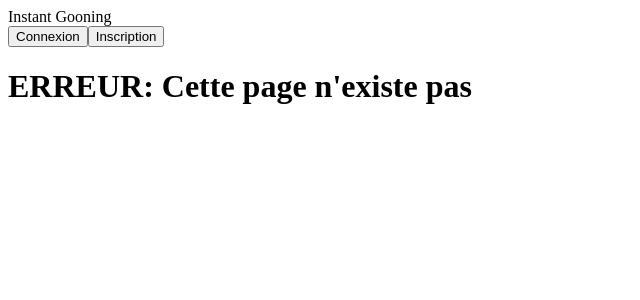
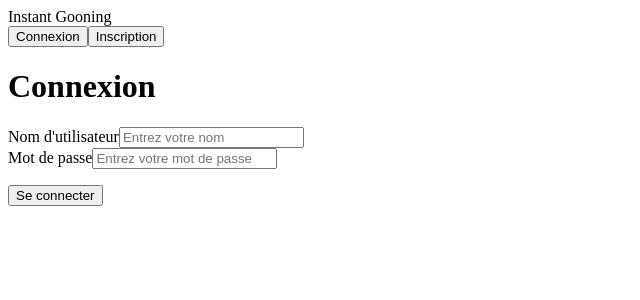
Before and after one commit to matheo-lacerte/Instant-Gooning, a React (Vite) app: page /login in a window 1280 px wide. Shown: the top 300 px of the page, without its empty margins (0-640 px from the left). Built offline with nearby package versions, Linux system fonts and the light colour scheme.

Commit message:
Ajout d'une page de connexion

```diff
--- /dev/null
+++ b/src/pages/Login/Login.jsx
@@ -0,0 +1,45 @@
+import { useState, useContext } from "react";
+import { useNavigate } from "react-router-dom";
+import { AuthContext } from "../../app/Context/AuthContext";
+
+export default function Login() {
+  const auth = useContext(AuthContext);
+
+  const authSubmitHandler = () => {
+    auth.login();
+  };
+
+  return (
+    <form onSubmit={authSubmitHandler}>
+      <h1>Connexion</h1>
+
+      <div className="control-row">
+        <div className="control no-margin">
+          <label htmlFor="username">Nom d'utilisateur</label>
+          <input
+            id="username"
+            type="text"
+            name="username"
+            placeholder="Entrez votre nom"
+            required
+          />
+        </div>
+
+        <div className="control no-margin">
+          <label htmlFor="password">Mot de passe</label>
+          <input
+            id="password"
+            type="password"
+            name="password"
+            placeholder="Entrez votre mot de passe"
+            required
+          />
+        </div>
+      </div>
+
+      <p className="form-actions">
+        <button className="button">Se connecter</button>
+      </p>
+    </form>
+  );
+}
```
Also changed, not shown: src/App.jsx (+5 -4 lines).
